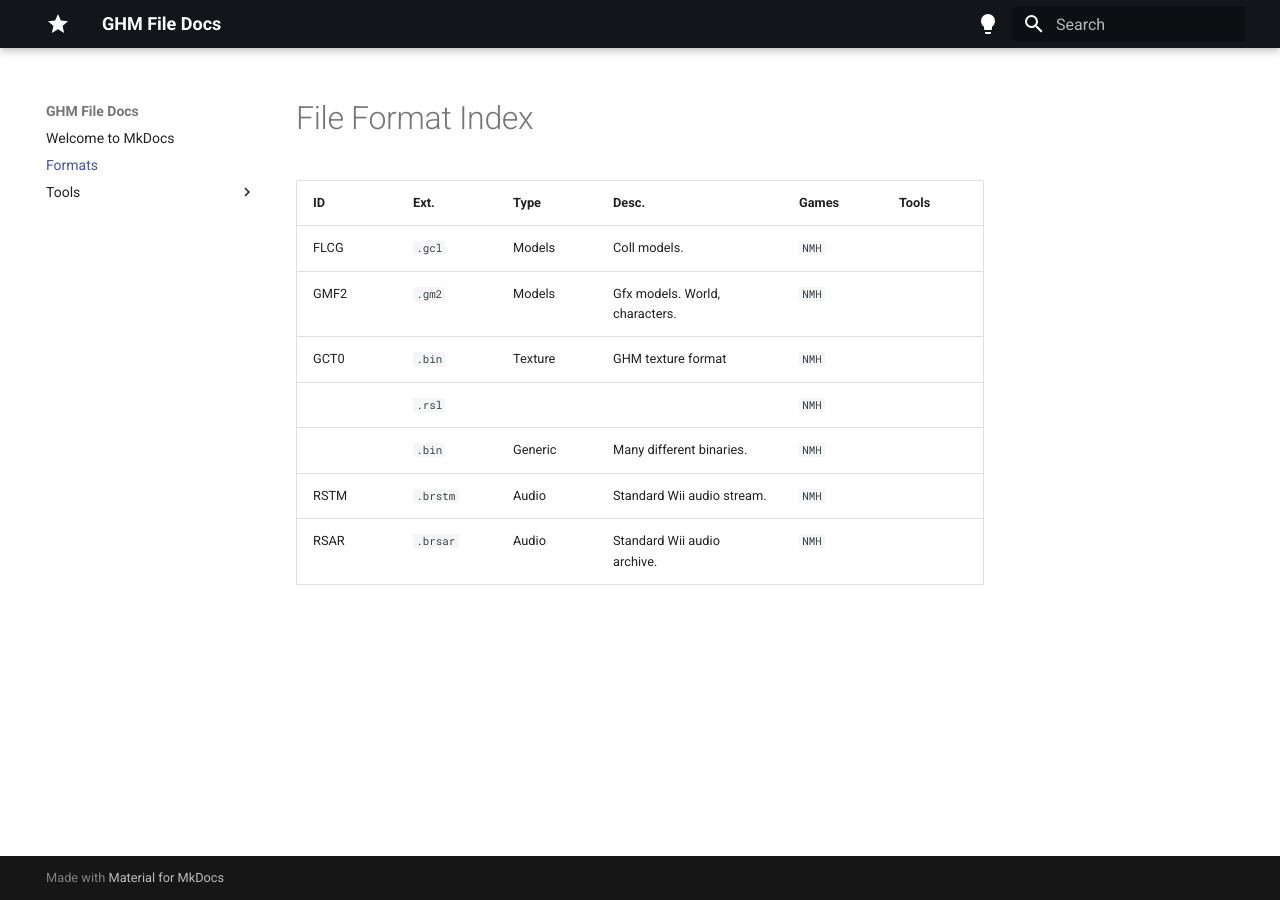
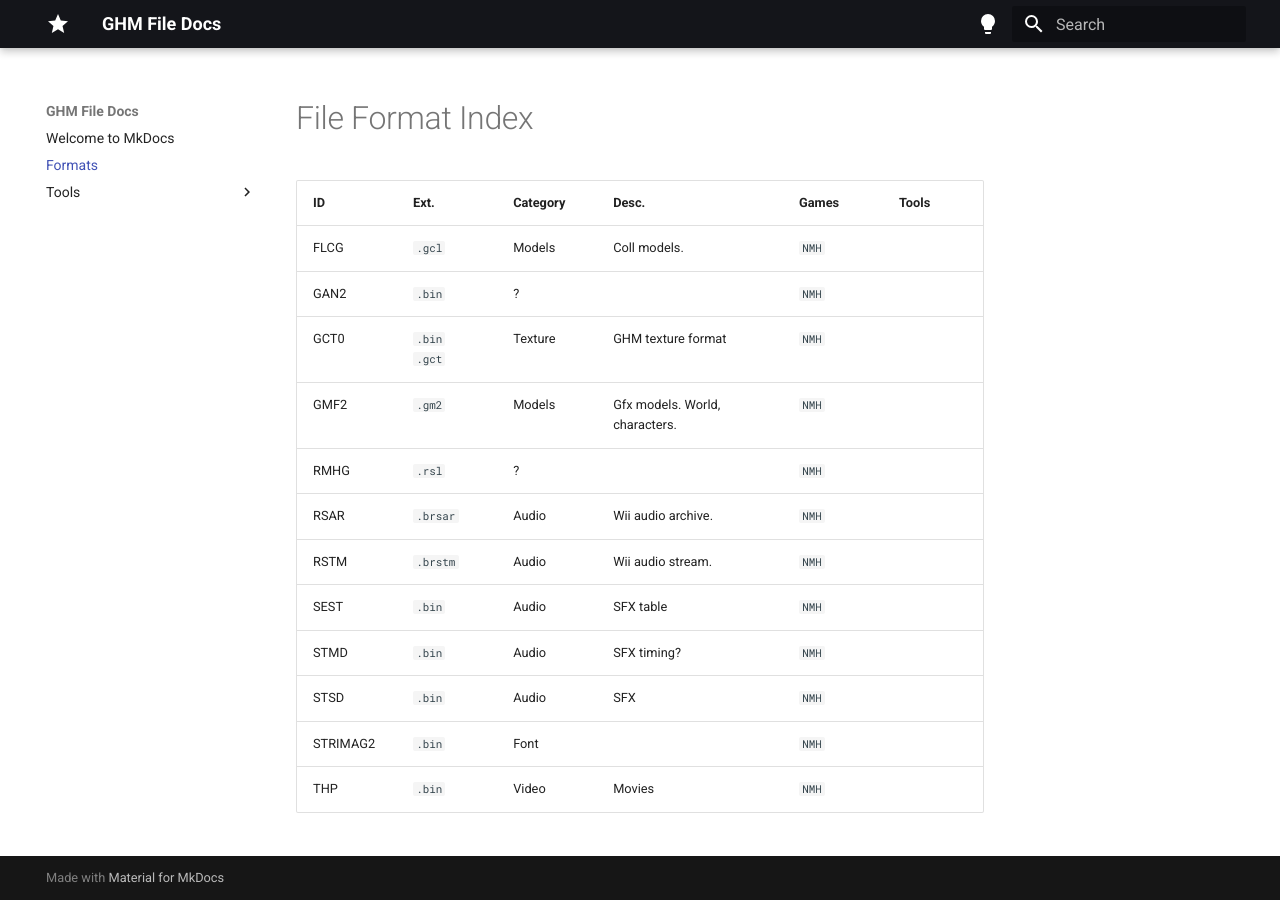
Before and after one commit to sevonj/nmh_reverse, an MkDocs documentation site: the page built from docs/formats/index.md, in a window 1280 px wide. Built offline with MkDocs 1.6.1 and Material for MkDocs 9.7.7, drawn with Linux system fonts in a browser that asks for light colours; comment, search, counter and statistics services are not loaded.

Commit message:
nmh roadmap & file types

```diff
--- a/docs/formats/index.md
+++ b/docs/formats/index.md
@@ -1,11 +1,16 @@
 # File Format Index
 
-| ID   | Ext.     | Type    | Desc.                          | Games | Tools |
-| ---- | -------- | ------- | ------------------------------ | ----- | ----- |
-| FLCG | `.gcl`   | Models  | Coll models.                   | `NMH` |       |
-| GMF2 | `.gm2`   | Models  | Gfx models. World, characters. | `NMH` |       |
-| GCT0 | `.bin`   | Texture | GHM texture format             | `NMH` |       |
-|      | `.rsl`   |         |                                | `NMH` |       |
-|      | `.bin`   | Generic | Many different binaries.       | `NMH` |       |
-| RSTM | `.brstm` | Audio   | Standard Wii audio stream.     | `NMH` |       |
-| RSAR | `.brsar` | Audio   | Standard Wii audio archive.    | `NMH` |       |
+| ID       | Ext.          | Category | Desc.                          | Games | Tools |
+| -------- | ------------- | -------- | ------------------------------ | ----- | ----- |
+| FLCG     | `.gcl`        | Models   | Coll models.                   | `NMH` |       |
+| GAN2     | `.bin`        | ?        |                                | `NMH` |       |
+| GCT0     | `.bin` `.gct` | Texture  | GHM texture format             | `NMH` |       |
+| GMF2     | `.gm2`        | Models   | Gfx models. World, characters. | `NMH` |       |
+| RMHG     | `.rsl`        | ?        |                                | `NMH` |       |
+| RSAR     | `.brsar`      | Audio    | Wii audio archive.             | `NMH` |       |
+| RSTM     | `.brstm`      | Audio    | Wii audio stream.              | `NMH` |       |
+| SEST     | `.bin`        | Audio    | SFX table                      | `NMH` |       |
+| STMD     | `.bin`        | Audio    | SFX timing?                    | `NMH` |       |
+| STSD     | `.bin`        | Audio    | SFX                            | `NMH` |       |
+| STRIMAG2 | `.bin`        | Font     |                                | `NMH` |       |
+| THP      | `.bin`        | Video    | Movies                         | `NMH` |       |
--- a/mkdocs.yml
+++ b/mkdocs.yml
@@ -39,6 +39,8 @@ markdown_extensions:
   - admonition
   - pymdownx.details
   - pymdownx.superfences
+  - pymdownx.tasklist:
+      custom_checkbox: true
 extra_javascript:
   - https://unpkg.com/tablesort@5.3.0/dist/tablesort.min.js
   - javascripts/tablesort.js
```
